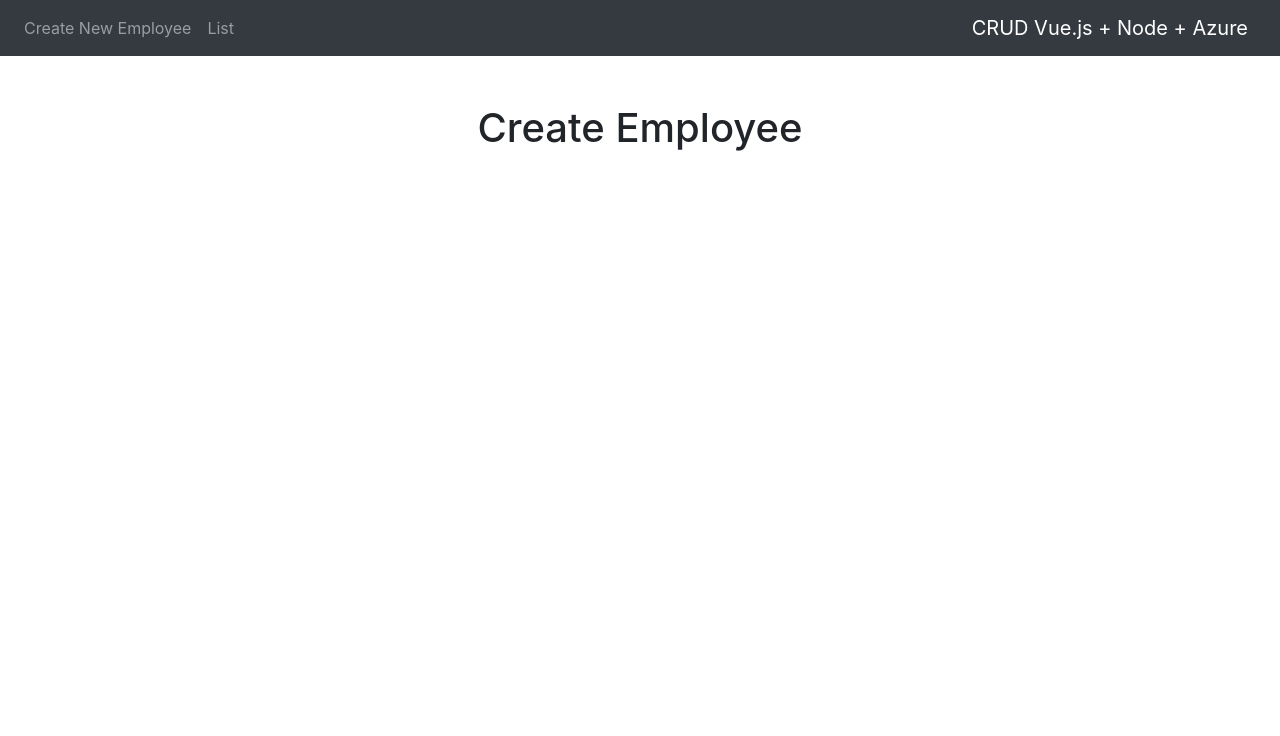
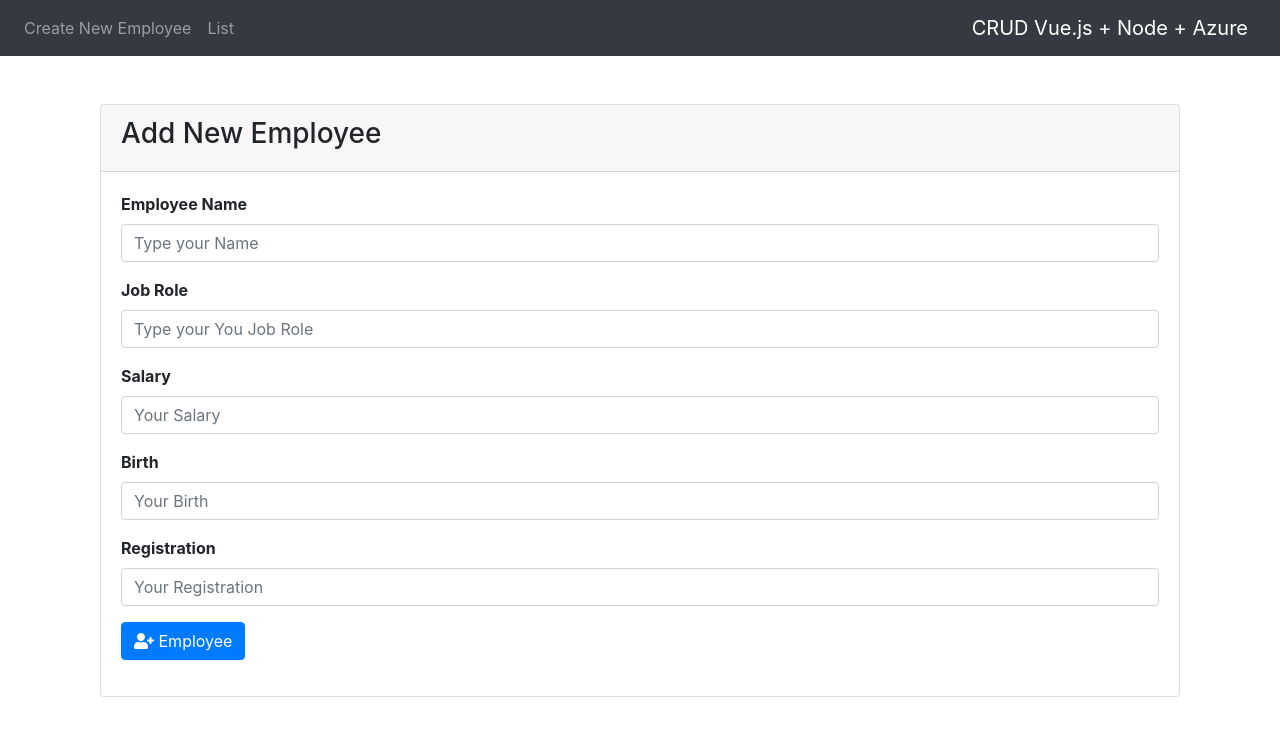
Before and after one commit to JHugoSilva/vue-v2, a Vue app: page / in a window 1280 px wide. Shown: the top 736 px of the page. Built offline with nearby package versions, Linux system fonts and the light colour scheme; what vue-sweetalert2 would draw is missing.

Commit message:
Add FontAwesome

```diff
--- a/package.json
+++ b/package.json
@@ -8,13 +8,17 @@
     "lint": "vue-cli-service lint"
   },
   "dependencies": {
+    "@fortawesome/fontawesome-svg-core": "^1.2.32",
+    "@fortawesome/free-solid-svg-icons": "^5.15.1",
+    "@fortawesome/vue-fontawesome": "^2.0.2",
     "axios": "^0.21.1",
     "bootstrap": "^4.5.3",
     "core-js": "^3.6.5",
     "nprogress": "^0.2.0",
     "vue": "^2.6.11",
     "vue-router": "^3.2.0",
-    "vue-sweetalert2": "^4.1.1"
+    "vue-sweetalert2": "^4.1.1",
+    "vuelidate": "^0.7.6"
   },
   "devDependencies": {
     "@vue/cli-plugin-babel": "~4.5.0",
--- a/src/components/pages/create-employee/CreateEmployeeComponent.vue
+++ b/src/components/pages/create-employee/CreateEmployeeComponent.vue
@@ -1,14 +1,172 @@
 <template>
-  <div class="row justify-content-center">
-    <h1>Create Employee</h1>
+  <div class="container">
+    <div class="card">
+      <div class="card-header">
+        <h3>Add New Employee</h3>
+      </div>
+      <div class="card-body">
+        <form v-on:submit.prevent="handleSubmitForm()">
+          <!--INICIO DO BLOCO: Employee Name-->
+          <div class="form-group">
+            <label class="font-weight-bold" for="name">Employee Name</label>
+            <input
+              type="text"
+              id="name"
+              name="name"
+              class="form-control"
+              placeholder="Type your Name"
+              v-model="employeeForm.name"
+              :class="{
+                'is-invalid': isSubmitted && $v.employeeForm.name.$error,
+              }"
+            />
+            <div
+              v-if="isSubmitted && !$v.employeeForm.name.required"
+              class="invalid-feedback"
+            >
+              Employee 'Name' field is required!
+            </div>
+          </div>
+          <!--FIM DO BLOCO: Employee Name-->
+          <!--INICIO DO BLOCO:Job Role-->
+          <div class="form-group">
+            <label class="font-weight-bold" for="job-role">Job Role</label>
+            <input
+              type="text"
+              id="job-role"
+              name="job-role"
+              class="form-control"
+              placeholder="Type your You Job Role"
+              v-model="employeeForm.job_role"
+              :class="{
+                'is-invalid': isSubmitted && $v.employeeForm.job_role.$error,
+              }"
+            />
+            <div
+              v-if="isSubmitted && !$v.employeeForm.job_role.required"
+              class="invalid-feedback"
+            >
+              Employee 'Job' Role field is required!
+            </div>
+          </div>
+          <!--FIM DO BLOCO: Job Role-->
+          <!--INICIO DO BLOCO:Salary-->
+          <div class="form-group">
+            <label class="font-weight-bold" for="salary">Salary</label>
+            <input
+              type="number"
+              name="salary"
+              id="salary"
+              class="form-control"
+              placeholder="Your Salary"
+              v-model="employeeForm.salary"
+              :class="{
+                'is-invalid': isSubmitted && $v.employeeForm.salary.$error,
+              }"
+            />
+            <div
+              v-if="isSubmitted && !$v.employeeForm.salary.required"
+              class="invalid-feedback"
+            >
+              Employee 'Salary' field is required!
+            </div>
+          </div>
+          <!--FIM DO BLOCO: Salary-->
+          <!--INICIO DO BLOCO:Birth-->
+          <div class="form-group">
+            <label class="font-weight-bold" for="birth">Birth</label>
+            <input
+              type="number"
+              id="birth"
+              name="birth"
+              class="form-control"
+              placeholder="Your Birth"
+              v-model="employeeForm.birth"
+              :class="{
+                'is-invalid': isSubmitted && $v.employeeForm.birth.$error,
+              }"
+            />
+            <div
+              v-if="isSubmitted && !$v.employeeForm.birth.required"
+              class="invalid-feedback"
+            >
+              Employee 'Birth' field is required!
+            </div>
+          </div>
+          <!--FIM DO BLOCO: Birth-->
+          <!--INICIO DO BLOCO:Registration-->
+          <div class="form-group">
+            <label class="font-weight-bold" for="registration"
+              >Registration</label
+            >
+            <input
+              type="number"
+              id="registration"
+              name="registration"
+              class="form-control"
+              placeholder="Your Registration"
+              v-model="employeeForm.employee_registration"
+              :class="{
+                'is-invalid':
+                  isSubmitted && $v.employeeForm.employee_registration.$error,
+              }"
+            />
+            <div
+              v-if="
+                isSubmitted && !$v.employeeForm.employee_registration.required
+              "
+              class="invalid-feedback"
+            >
+              Employee 'Registration' field is required!
+            </div>
+          </div>
+          <!--FIM DO BLOCO: Registration-->
+          <div class="form-group">
+            <button type="submit" class="btn btn-primary">
+              <font-awesome-icon :icon="['fas', 'user-plus']" /> Employee
+            </button>
+          </div>
+        </form>
+      </div>
+    </div>
   </div>
 </template>
 
 <script>
+import { required } from "vuelidate/lib/validators";
+
 export default {
   name: "Create Employee",
   data() {
-    return {};
+    return {
+      employeeForm: {
+        name: "",
+        job_role: "",
+        salary: "",
+        birth: "",
+        employee_registration: "",
+      },
+      isSubmitted: false,
+    };
+  },
+  validations: {
+    employeeForm: {
+      name: { required },
+      job_role: { required },
+      salary: { required },
+      birth: { required },
+      employee_registration: { required },
+    },
+  },
+  methods: {
+    handleSubmitForm() {
+      this.isSubmitted = true;
+
+      this.$v.$touch();
+      if (this.$v.$invalid) {
+        return;
+      }
+    },
   },
 };
 </script>
--- a/src/main.js
+++ b/src/main.js
@@ -1,13 +1,21 @@
+import Vue from 'vue';
 import VueSweetAlert from 'vue-sweetalert2';
-import Vue from 'vue';
+import Vuelidate from 'vuelidate';
+import { library } from '@fortawesome/fontawesome-svg-core';
+import { faUserPlus, faUserEdit, faTrash } from '@fortawesome/free-solid-svg-icons';
+import { FontAwesomeIcon } from '@fortawesome/vue-fontawesome';
 import App from './App.vue';
 import router from './router';
 
 import 'bootstrap/dist/css/bootstrap.min.css';
 import '../node_modules/nprogress/nprogress.css';
 
+library.add(faUserPlus, faUserEdit, faTrash);
+Vue.component('font-awesome-icon', FontAwesomeIcon);
+
 Vue.config.productionTip = false;
 Vue.use(VueSweetAlert);
+Vue.use(Vuelidate);
 new Vue({
   router,
   render: (h) => h(App),
```
Also changed, not shown: .eslintrc.js, HISTORICO.txt, 1 other file (tests, documents, lock files or other folders).
